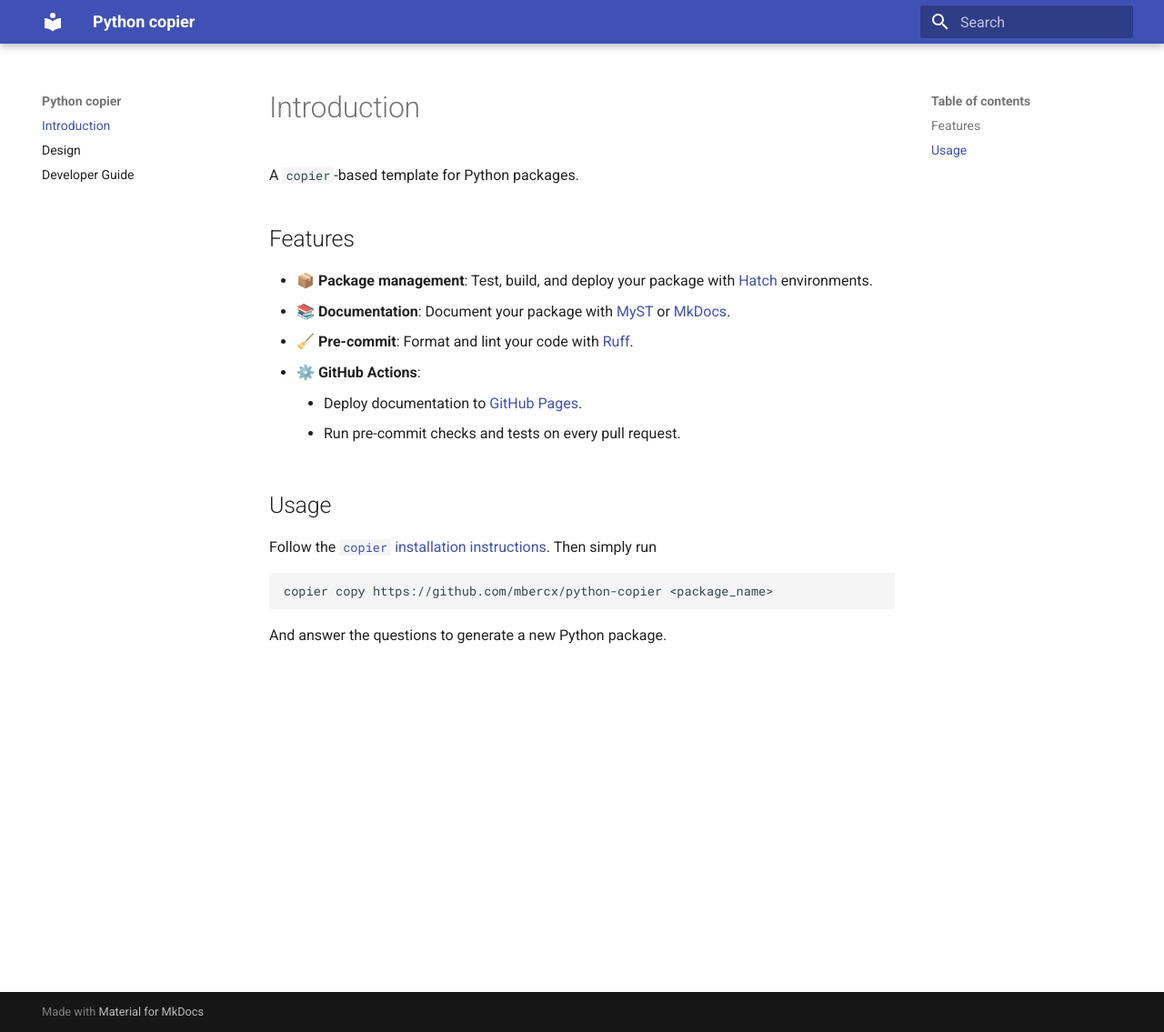
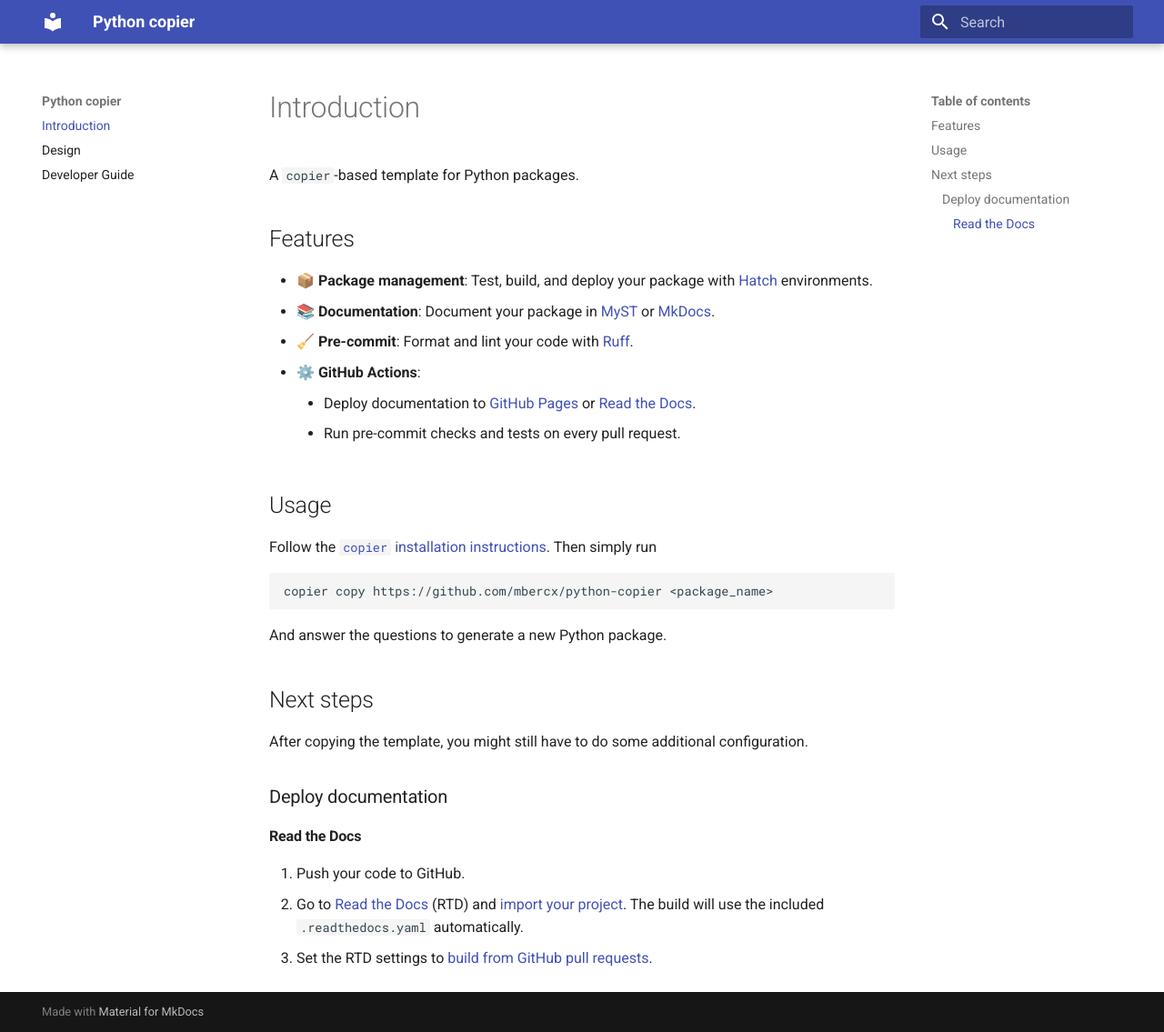
Before and after one commit to mbercx/python-copier, an MkDocs documentation site: the page built from docs/index.md, in a window 1280 px wide and 1135 px high. Shown: the whole window at 91% size. Built offline with MkDocs 1.6.1 and Material for MkDocs 9.7.7, drawn with Linux system fonts in a browser that asks for light colours.

Commit message:
🔧 Template: Add Read the Docs deployment for MkDocs
Basic configuration from the RTD documentation:

https://docs.readthedocs.com/platform/stable/intro/mkdocs.html

We just fix the Python version to 3.13 for more deterministic builds.
We add the option to the corresponding `copier` question, but only in case MkDocs is
selected for the documentation engine.

````diff
--- a/copier.yml
+++ b/copier.yml
@@ -19,9 +19,12 @@
 doc_deploy:
   type: str
   help: 'Where do you want to deploy your documentation?'
-  choices:
+  choices: |
     - nowhere
     - github
+    {%- if docs == 'mkdocs' %}
+    - rtd
+    {%- endif %}
   default: nowhere
 
 _subdirectory: template
--- a/docs/index.md
+++ b/docs/index.md
@@ -5,10 +5,10 @@
 ## Features
 
 * 📦 **Package management**: Test, build, and deploy your package with [Hatch](https://hatch.pypa.io/) environments.
-* 📚 **Documentation**: Document your package with [MyST](https://mystmd.org/) or [MkDocs](https://www.mkdocs.org/).
+* 📚 **Documentation**: Document your package in [MyST](https://mystmd.org/) or [MkDocs](https://www.mkdocs.org/).
 * 🧹 **Pre-commit**: Format and lint your code with [Ruff](https://docs.astral.sh/ruff/).
 * ⚙️ **GitHub Actions**:
-    * Deploy documentation to [GitHub Pages](https://docs.github.com/en/pages/getting-started-with-github-pages/creating-a-github-pages-site).
+    * Deploy documentation to [GitHub Pages](https://docs.github.com/en/pages/getting-started-with-github-pages/creating-a-github-pages-site) or [Read the Docs](https://about.readthedocs.com/).
     * Run pre-commit checks and tests on every pull request.
 
 ## Usage
@@ -21,3 +21,16 @@
 ```
 
 And answer the questions to generate a new Python package.
+
+## Next steps
+
+After copying the template, you might still have to do some additional configuration.
+
+### Deploy documentation
+
+#### Read the Docs
+
+1. Push your code to GitHub.
+2. Go to [Read the Docs](https://readthedocs.org/) (RTD) and [import your project](https://docs.readthedocs.com/platform/stable/tutorial/index.html#importing-the-project-to-read-the-docs).
+   The build will use the included `.readthedocs.yaml` automatically.
+3. Set the RTD settings to [build from GitHub pull requests](https://docs.readthedocs.com/platform/stable/tutorial/index.html#triggering-builds-from-pull-requests).
````
Also changed, not shown: README.md (+1 -1 lines), 1 other file.
